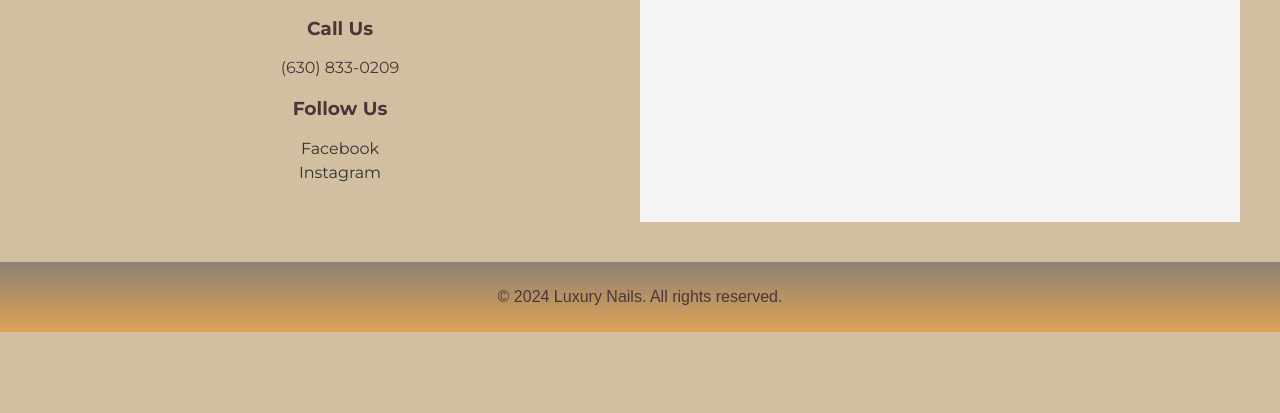
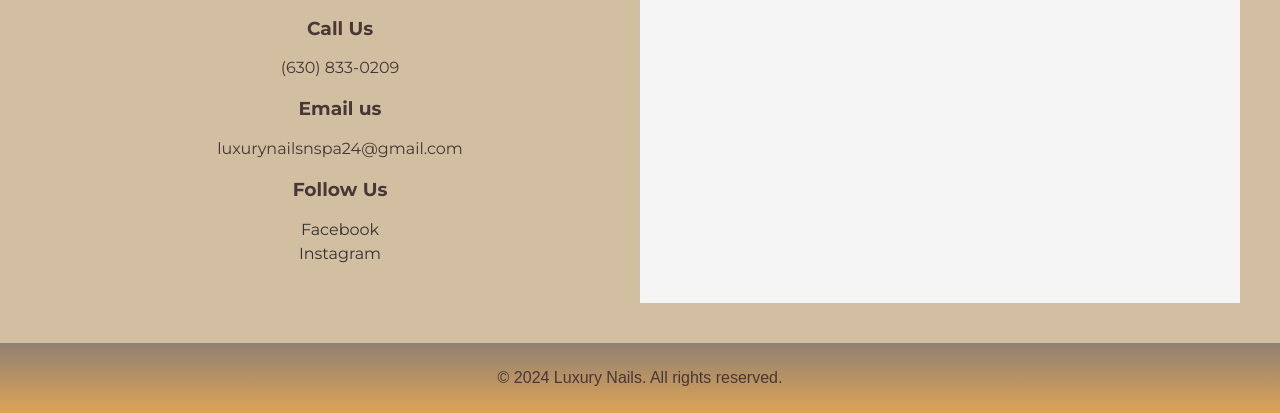
Before and after one commit to vynguyen0127/luxury-nails-elmhurst, a plain HTML site: page contact.html in a window 1280 px wide. Shown: the part 676-1089 px from the top of the page. Before the commit the page ends 1008 px from the top, so only its background shows below. Drawn offline with nearby package versions, Linux system fonts and the light colour scheme.

Commit message:
add email

```diff
--- a/contact.html
+++ b/contact.html
@@ -36,6 +36,10 @@
                 <h3>Call Us</h3>
                 <p>(630) 833-0209</p>
             </div>
+            <div class="phone">
+                <h3>Email us</h3>
+                <p>luxurynailsnspa24@gmail.com</p>
+            </div>
             <div class="social-media">
                 <h3>Follow Us</h3>
                 <ul>
```
